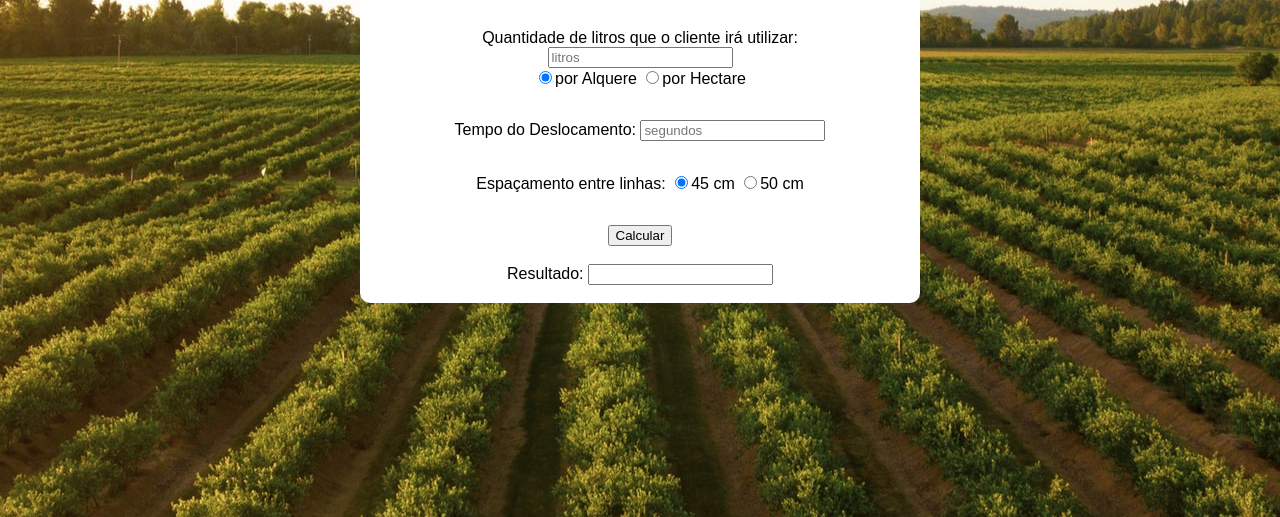
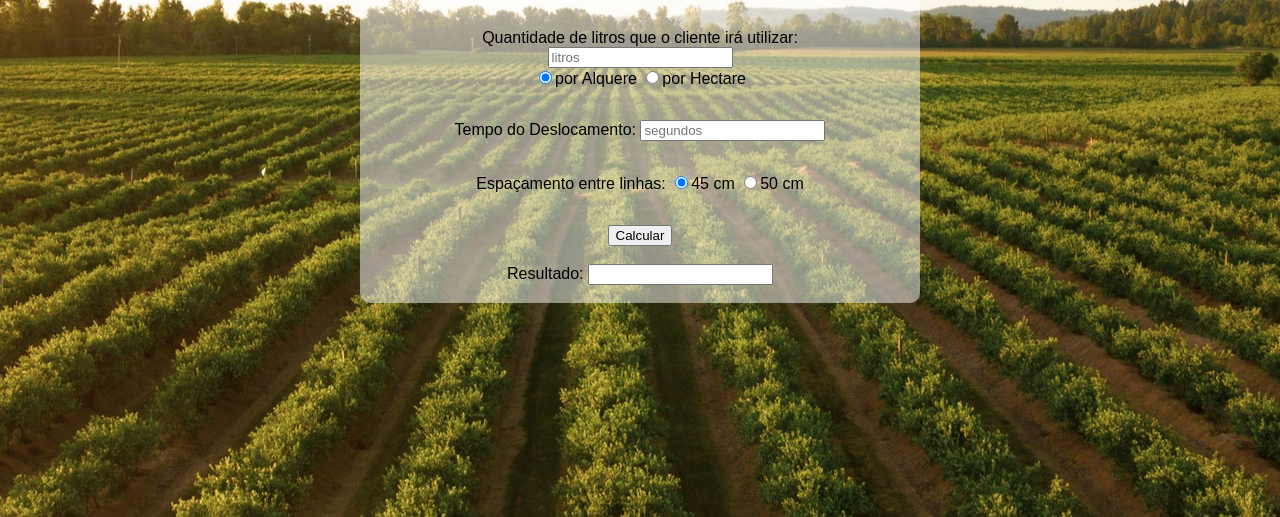
Before and after one commit to Marchinner/calibradorMicron, a plain HTML site: page index.html in a window 1280 px wide. Shown: the part 283-800 px from the top of the page. Drawn offline with Linux system fonts and the light colour scheme.

Commit message:
Opacidade no div

```diff
--- a/style.css
+++ b/style.css
@@ -12,7 +12,7 @@ body {
 }
 
 .geral {
-    background-color: white;
+    background-color:rgba(255, 255, 255, 0.5);
     margin-left: 22rem;
     margin-right: 22rem;
     margin-bottom: 1rem;
```
